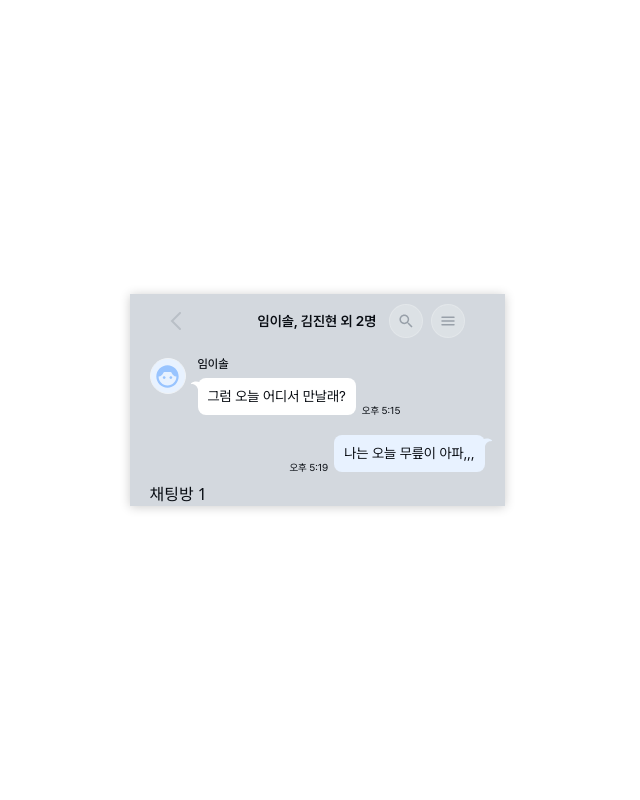
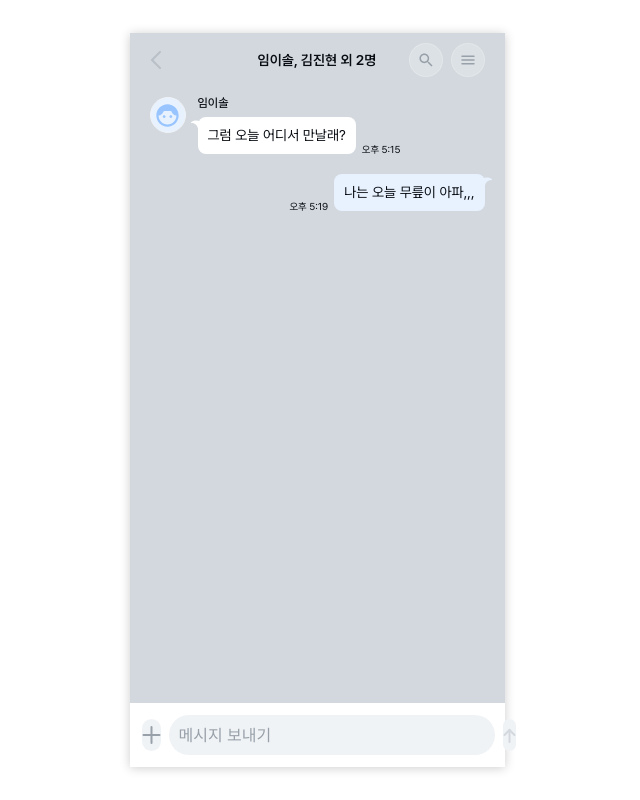
Before and after one commit to CEOS-Developers/react-messenger-21th, a React (Vite) app: page /chatroom/1 in a window 1280 px wide. Shown: the whole page, without its empty margins (323-963 px from the left). Built offline with nearby package versions, Linux system fonts and the light colour scheme.

Commit message:
feat: 채팅 페이지 UI 구현

```diff
--- a/src/components/Frame.tsx
+++ b/src/components/Frame.tsx
@@ -2,6 +2,11 @@ import { ReactNode } from 'react';
 
 export default function Frame({ children }: { children: ReactNode }) {
 	return (
-		<div className="w-[23.4375rem] max-h-[45.625rem] m-auto shadow-[0_1px_10px_0_rgba(0,0,0,0.2)]">{children}</div>
+		<div
+			className="w-[23.4375rem] h-[45.875rem] flex flex-col m-auto
+				shadow-[0_1px_10px_0_rgba(0,0,0,0.2)]"
+		>
+			{children}
+		</div>
 	);
 }
--- a/src/components/TopBar.tsx
+++ b/src/components/TopBar.tsx
@@ -12,7 +12,7 @@ export default function TopBar({ content, onClickContent }: { content: string; o
 	const opacity = pathname.split('/').includes('chatroom') ? 0.3 : 0.1;
 
 	return (
-		<div className="px-5 py-2.5 grid grid-cols-[4.75rem_auto_4.75rem] bg-black-200 items-center">
+		<div className="sticky px-5 py-2.5 grid grid-cols-[4.75rem_auto_4.75rem] bg-black-200 items-center">
 			<button>
 				<Back className="text-black-300" />
 			</button>
--- a/src/pages/ChatRoom/index.tsx
+++ b/src/pages/ChatRoom/index.tsx
@@ -1,17 +1,17 @@
 import TopBar from '@/components/TopBar';
-import { useParams } from 'react-router-dom';
 import RcvdMessage from './components/RcvdMessage';
 import SentMessage from './components/SentMessage';
+import MessageInput from './components/MessageInput';
 
 export default function ChatRoom() {
-	const { chatRoomId } = useParams();
-
 	return (
-		<div className="bg-black-200 px-5">
+		<div className="relative flex-grow flex flex-col bg-black-200">
 			<TopBar content="임이솔, 김진현 외 2명" onClickContent={() => console.log('')} />
-			<RcvdMessage />
-			<SentMessage />
-			채팅방 {chatRoomId}
+			<div className="flex flex-col h-[38.5rem] overflow-y-scroll px-5" style={{ scrollbarWidth: 'none' }}>
+				<RcvdMessage />
+				<SentMessage />
+			</div>
+			<MessageInput />
 		</div>
 	);
 }
```
